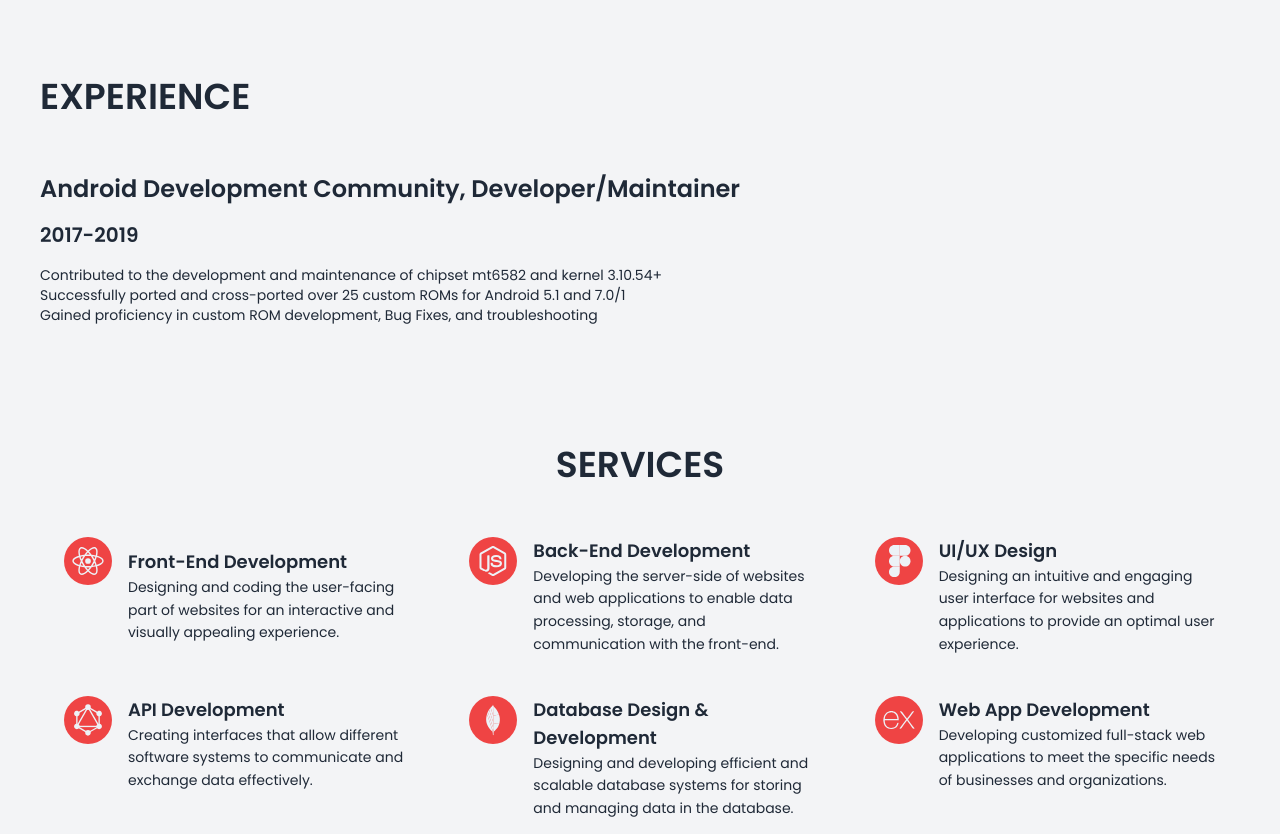
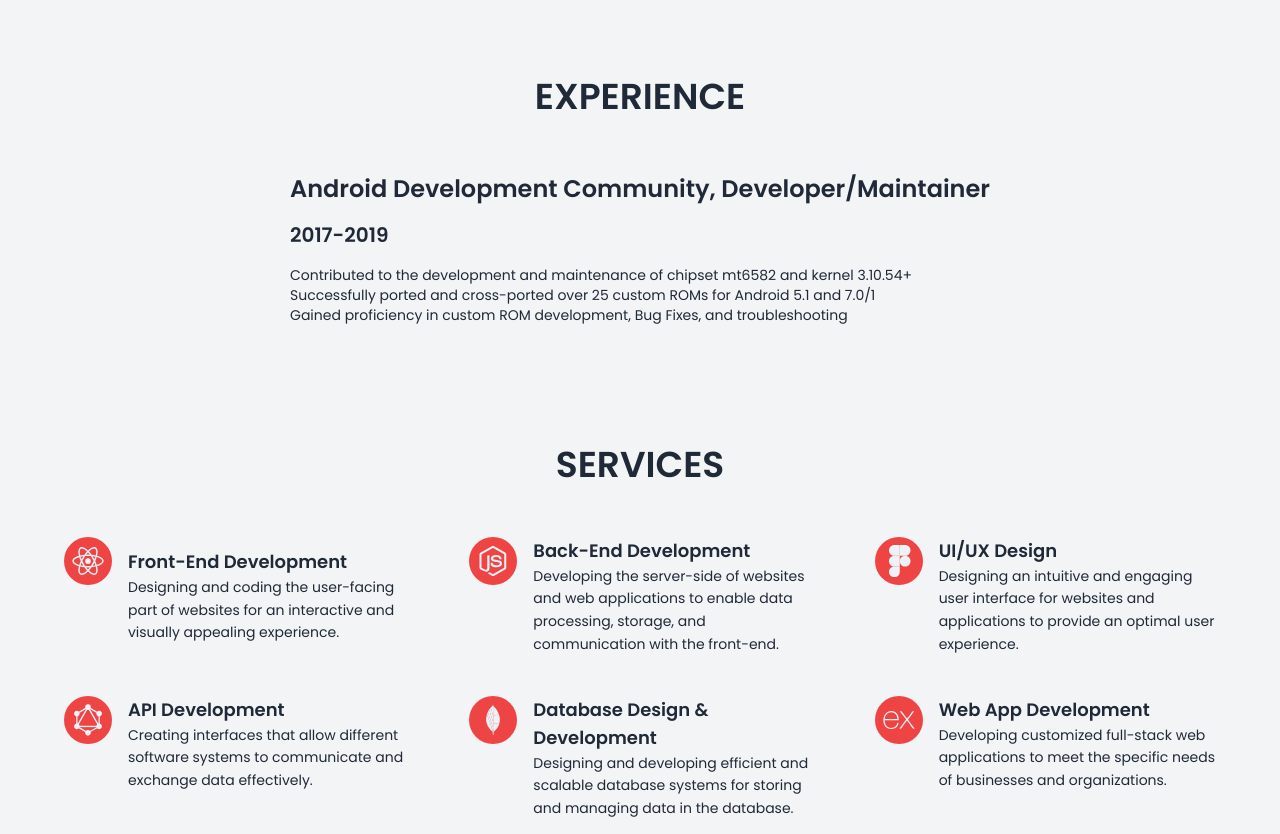
Before and after one commit to vedant8177/portfoliov2, a website: page src/index.html in a window 1280 px wide. Shown: the part 1203-2037 px from the top of the page. Drawn offline with Linux system fonts and the light colour scheme.

Commit message:
itemcenter

```diff
--- a/src/index.html
+++ b/src/index.html
@@ -154,7 +154,7 @@
 
   <div class="experienceContainer md:py-10">
     <div id="experiences"
-      class="container mx-auto min-h-screen flex flex-col md:min-h-full  lg:min-h-3/5 justify-center lg:px-10">
+      class="container mx-auto min-h-screen flex flex-col md:min-h-full  lg:min-h-3/5 justify-center items-center lg:px-10">
     <h2 class="heading text-4xl font-semibold uppercase py-10">Experience</h2>
 
     <div class="mb-8 border-l-4 border-red-500 pl-4">
```
